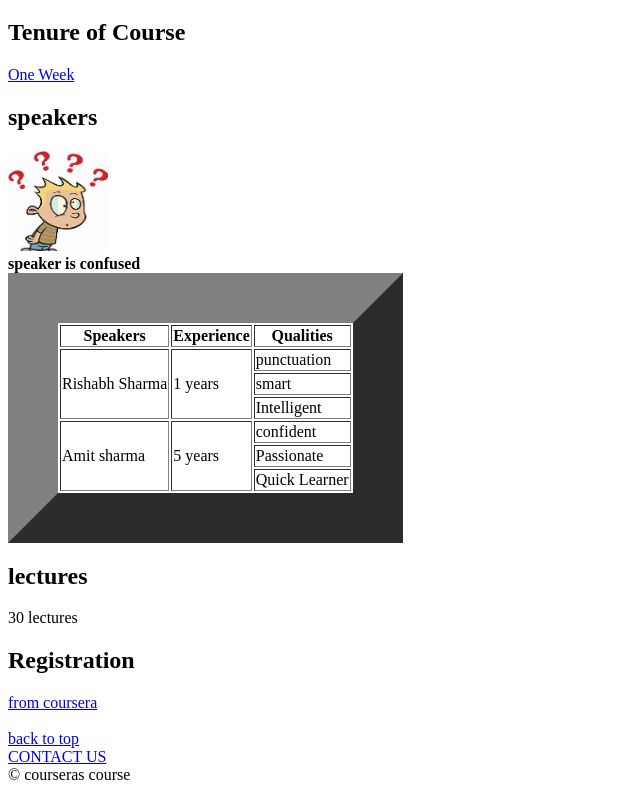
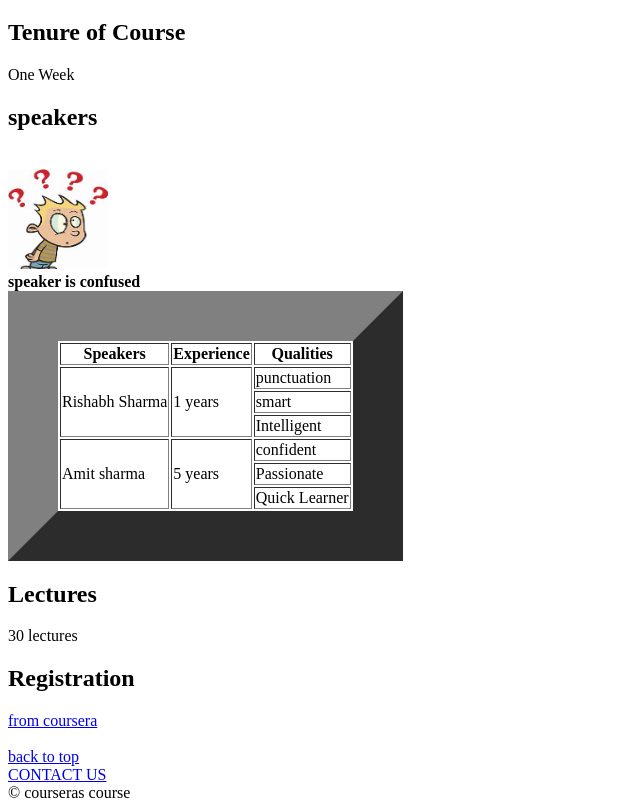
Before and after one commit to myfirstwebcourse/myfirstwebcourse.github.io, a plain HTML site: page index.html in a window 1280 px wide. Shown: the part 61-871 px from the top of the page, without its empty margins (0-640 px from the left). Drawn offline with Linux system fonts and the light colour scheme.

Commit message:
Update index.html

```diff
--- a/index.html
+++ b/index.html
@@ -8,8 +8,10 @@
 <body>
 <header><h1 id="top">Webpage Design Course</h1></header>
 <h2>Tenure of Course</h2>
-<a href = "tenure.html" target = "blank ">One Week</a>
+One Week
+
 <h2>speakers</h2>
+ <br/>
 <img src="ima.jpg" width=100px* height=100px*   alt="confusing speaker"/> <figcaption><b>speaker is confused</b><figcaption/>
 
 
@@ -27,7 +29,7 @@
 </table>
 
 
-<h2>lectures</h2>
+<h2>Lectures</h2>
 <p>30 lectures</p>
 <h2>Registration</h2>
 <a href = "https://www.coursera.org" target ="_blank" >from coursera</a>
```
